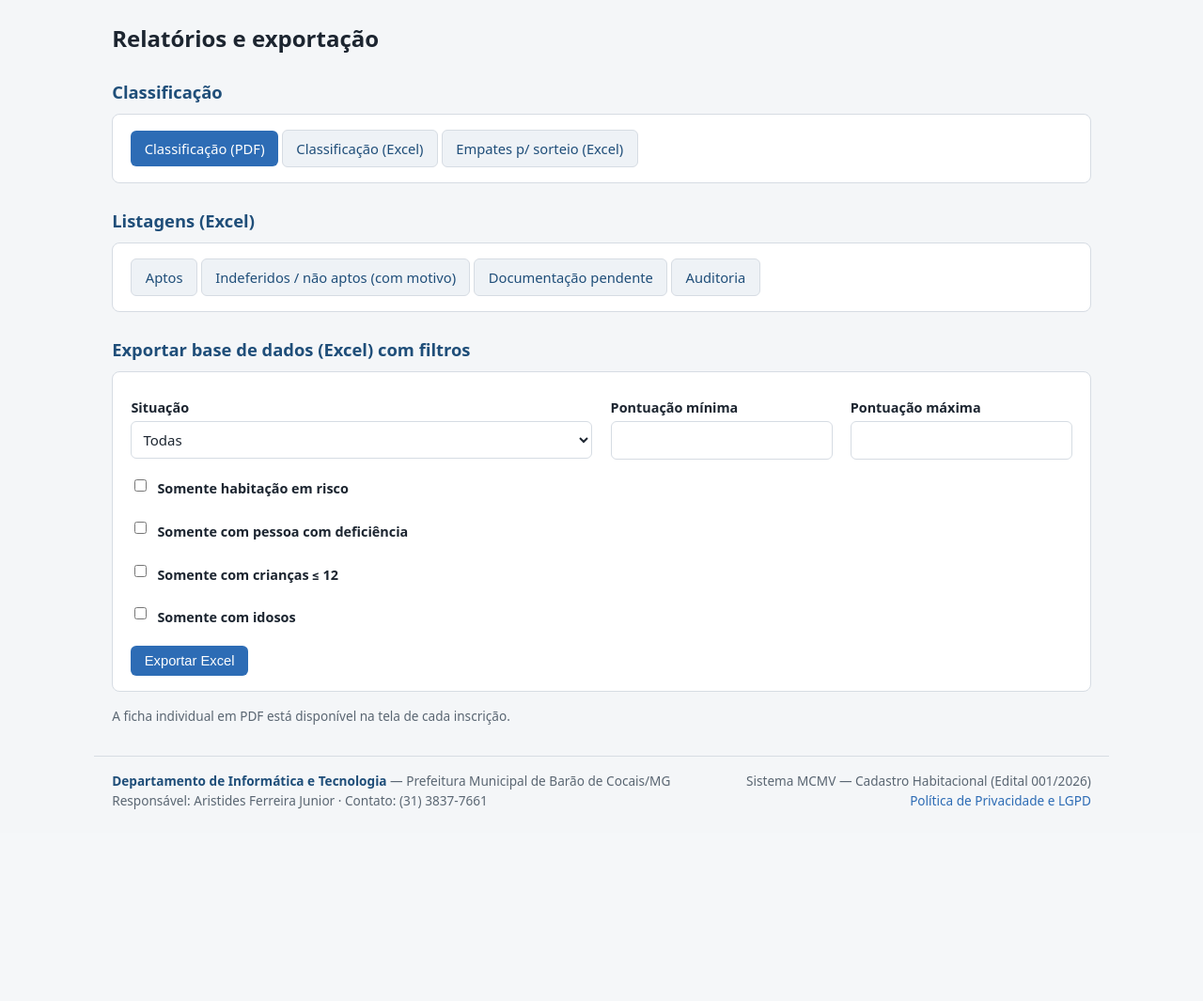
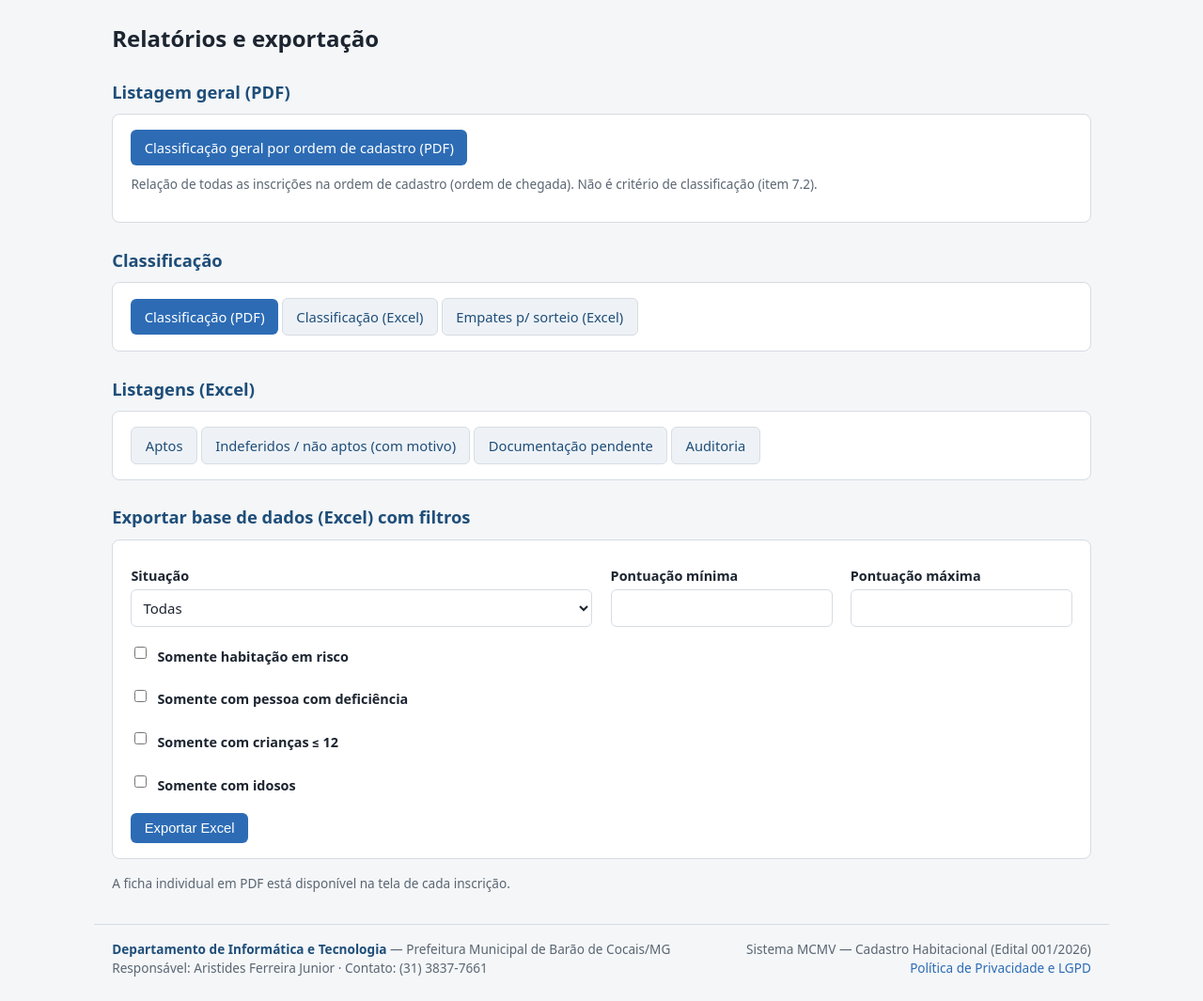
Before and after one commit to juninhojet-source/Jet_Python, a Django app: page /relatorios/ in a window 1280 px wide. Shown: the part 73-1138 px from the top of the page at 94% size. Before the commit the page ends 934 px from the top, so only its background shows below. Run offline with Django 5.2, Linux system fonts and the light colour scheme; the visitor is signed in with stand-in values (Sample User, id 1).

Commit message:
Relatórios: PDF por ordem de cadastro; classificação restrita ao Admin
- Novo relatório "Classificação geral por ordem de cadastro (PDF)": lista
  todas as inscrições na ordem de chegada (item 2.1), disponível na tela de
  relatórios para todos os perfis.
- A Classificação (tela e relatórios de pontuação/empates) passa a ser
  visível somente ao grupo Administrador: o menu, a tela e os relatórios de
  classificação exigem o perfil Administrador. Analista deixa de ter acesso.
  Adicionado context processor "eh_admin" para o controle no template.

Co-Authored-By: Claude Opus 4.8 <noreply@anthropic.com>
Claude-Session: https://claude.ai/code/session_015F3Fj3QnyNcYUgAU4f2hjy

```diff
--- a/cadastro/relatorios.py
+++ b/cadastro/relatorios.py
@@ -232,6 +232,37 @@ def _nome_usuario(u) -> str:
     return (u.get_full_name() or u.get_username()).strip()
 
 
+def lista_ordem_cadastro_pdf(inscricoes) -> HttpResponse:
+    """Relação geral das inscrições por ordem de cadastro (ordem de chegada).
+
+    Lista simples, ordenada pela data/hora da inscrição (item 2.1 do edital),
+    independentemente da pontuação — útil para conferência do protocolo.
+    """
+    from django.utils import timezone
+
+    estilos = getSampleStyleSheet()
+    e = [
+        Paragraph("Relação de inscrições por ordem de cadastro", estilos["Title"]),
+        Paragraph("MCMV — Barão de Cocais/MG · Edital 001/2026", estilos["Normal"]),
+        Spacer(1, 8),
+    ]
+    linhas = [["#", "Nº", "Data/hora do cadastro", "Requerente", "CPF", "Situação"]]
+    for ordem, i in enumerate(inscricoes, start=1):
+        dt = timezone.localtime(i.data_inscricao).strftime("%d/%m/%Y %H:%M")
+        linhas.append([
+            str(ordem), i.numero_inscricao, dt,
+            i.requerente.nome, i.requerente.cpf_fmt, i.get_status_display(),
+        ])
+    t = Table(linhas, colWidths=[10 * mm, 24 * mm, 34 * mm, 55 * mm, 32 * mm, 30 * mm], repeatRows=1)
+    t.setStyle(_estilo_tabela())
+    e.append(t)
+    e.append(Spacer(1, 8))
+    e.append(Paragraph(
+        f"Total de inscrições: {len(linhas) - 1}. A ordem de cadastro não é "
+        "critério de classificação (item 7.2 do edital).", estilos["Normal"]))
+    return _pdf_response("inscricoes_ordem_cadastro.pdf", e)
+
+
 def _recibo_via(inscricao, titulo_via: str, estilos) -> list:
     """Monta os elementos de UMA via do comprovante (compacta, meia folha)."""
     via_lbl = estilos["Normal"].clone("via_lbl")
--- a/cadastro/urls.py
+++ b/cadastro/urls.py
@@ -29,6 +29,7 @@ urlpatterns = [
     path("relatorios/base.xlsx", views.rel_base, name="rel_base"),
     path("relatorios/classificacao.xlsx", views.rel_classificacao_xlsx, name="rel_classificacao_xlsx"),
     path("relatorios/classificacao.pdf", views.rel_classificacao_pdf, name="rel_classificacao_pdf"),
+    path("relatorios/ordem-cadastro.pdf", views.rel_ordem_cadastro_pdf, name="rel_ordem_cadastro_pdf"),
     path("relatorios/pendentes.xlsx", views.rel_pendentes, name="rel_pendentes"),
     path("relatorios/indeferidos.xlsx", views.rel_indeferidos, name="rel_indeferidos"),
     path("relatorios/aptos.xlsx", views.rel_aptos, name="rel_aptos"),
--- a/cadastro/views.py
+++ b/cadastro/views.py
@@ -565,10 +565,9 @@ def finalizar(request, pk):
 
 
 @login_required
+@perfil_requerido(ADMIN)
 def classificacao(request):
     if request.method == "POST":
-        if not em_perfil(request.user, COMISSAO):
-            raise PermissionDenied("Apenas a Comissão pode gerar a classificação.")
         itens = services.classificar_todos()
         empates = sum(1 for c in itens if c.empate_pendente_sorteio)
         messages.success(
@@ -584,7 +583,7 @@ def classificacao(request):
     return render(request, "cadastro/classificacao.html", {
         "itens": itens,
         "pendente_geracao": pendente_geracao,
-        "pode_classificar": em_perfil(request.user, COMISSAO),
+        "pode_classificar": True,  # a view já é restrita ao Administrador
     })
 
 
@@ -656,6 +655,7 @@ def rel_base(request):
 
 
 @login_required
+@perfil_requerido(ADMIN)
 def rel_classificacao_xlsx(request):
     itens = Classificacao.objects.select_related("inscricao__requerente").filter(
         posicao__isnull=False
@@ -672,11 +672,21 @@ def rel_classificacao_xlsx(request):
 
 
 @login_required
+@perfil_requerido(ADMIN)
 def rel_classificacao_pdf(request):
     itens = Classificacao.objects.select_related("inscricao__requerente").filter(
         posicao__isnull=False
     )
     return relatorios.classificacao_pdf(itens)
+
+
+@login_required
+def rel_ordem_cadastro_pdf(request):
+    """Relação geral das inscrições por ordem de cadastro (PDF)."""
+    inscricoes = (
+        Inscricao.objects.select_related("requerente").order_by("data_inscricao")
+    )
+    return relatorios.lista_ordem_cadastro_pdf(inscricoes)
 
 
 @login_required
@@ -760,6 +770,7 @@ def rel_aptos(request):
 
 
 @login_required
+@perfil_requerido(ADMIN)
 def rel_empates(request):
     itens = Classificacao.objects.select_related("inscricao__requerente").filter(
         empate_pendente_sorteio=True
--- a/config/settings.py
+++ b/config/settings.py
@@ -97,6 +97,7 @@ TEMPLATES = [
                 "django.template.context_processors.request",
                 "django.contrib.auth.context_processors.auth",
                 "django.contrib.messages.context_processors.messages",
+                "contas.context_processors.perfis",
             ],
         },
     },
--- /dev/null
+++ b/contas/context_processors.py
@@ -0,0 +1,11 @@
+"""Context processors de acesso, disponíveis em todos os templates."""
+
+from __future__ import annotations
+
+from .acesso import ADMIN, em_perfil
+
+
+def perfis(request):
+    """Expõe ``eh_admin`` aos templates (menu/telas restritas ao Administrador)."""
+    user = getattr(request, "user", None)
+    return {"eh_admin": em_perfil(user, ADMIN) if user is not None else False}
--- a/templates/base.html
+++ b/templates/base.html
@@ -42,7 +42,7 @@
     <a href="{% url 'cadastro:dashboard' %}">Painel</a>
     <a href="{% url 'cadastro:inscricao_list' %}">Inscrições</a>
     <a href="{% url 'cadastro:inscricao_nova' %}">Nova inscrição</a>
-    <a href="{% url 'cadastro:classificacao' %}">Classificação</a>
+    {% if eh_admin %}<a href="{% url 'cadastro:classificacao' %}">Classificação</a>{% endif %}
     <a href="{% url 'cadastro:relatorios' %}">Relatórios</a>
     <a href="/admin/">Admin</a>
   </nav>
--- a/templates/cadastro/relatorios.html
+++ b/templates/cadastro/relatorios.html
@@ -3,12 +3,20 @@
 {% block content %}
 <h1>Relatórios e exportação</h1>
 
+<h2>Listagem geral (PDF)</h2>
+<div class="card">
+  <a class="btn" href="{% url 'cadastro:rel_ordem_cadastro_pdf' %}" target="_blank">Classificação geral por ordem de cadastro (PDF)</a>
+  <p class="trilha" style="margin-top:.6rem">Relação de todas as inscrições na ordem de cadastro (ordem de chegada). Não é critério de classificação (item 7.2).</p>
+</div>
+
+{% if eh_admin %}
 <h2>Classificação</h2>
 <div class="card">
   <a class="btn" href="{% url 'cadastro:rel_classificacao_pdf' %}" target="_blank">Classificação (PDF)</a>
   <a class="btn secundario" href="{% url 'cadastro:rel_classificacao_xlsx' %}">Classificação (Excel)</a>
   <a class="btn secundario" href="{% url 'cadastro:rel_empates' %}">Empates p/ sorteio (Excel)</a>
 </div>
+{% endif %}
 
 <h2>Listagens (Excel)</h2>
 <div class="card">
```
Also changed, not shown: cadastro/tests.py (+13 -2 lines).
